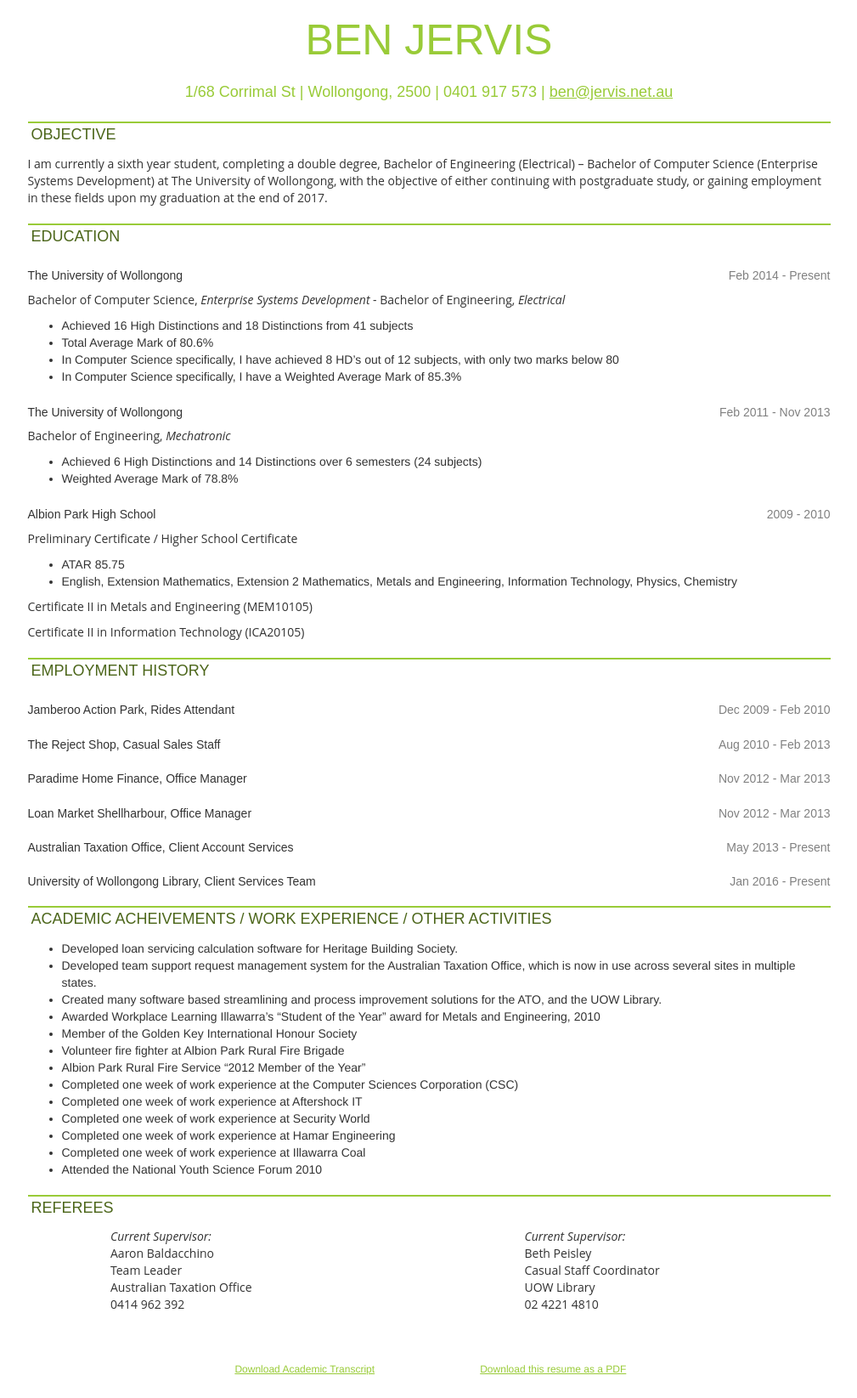
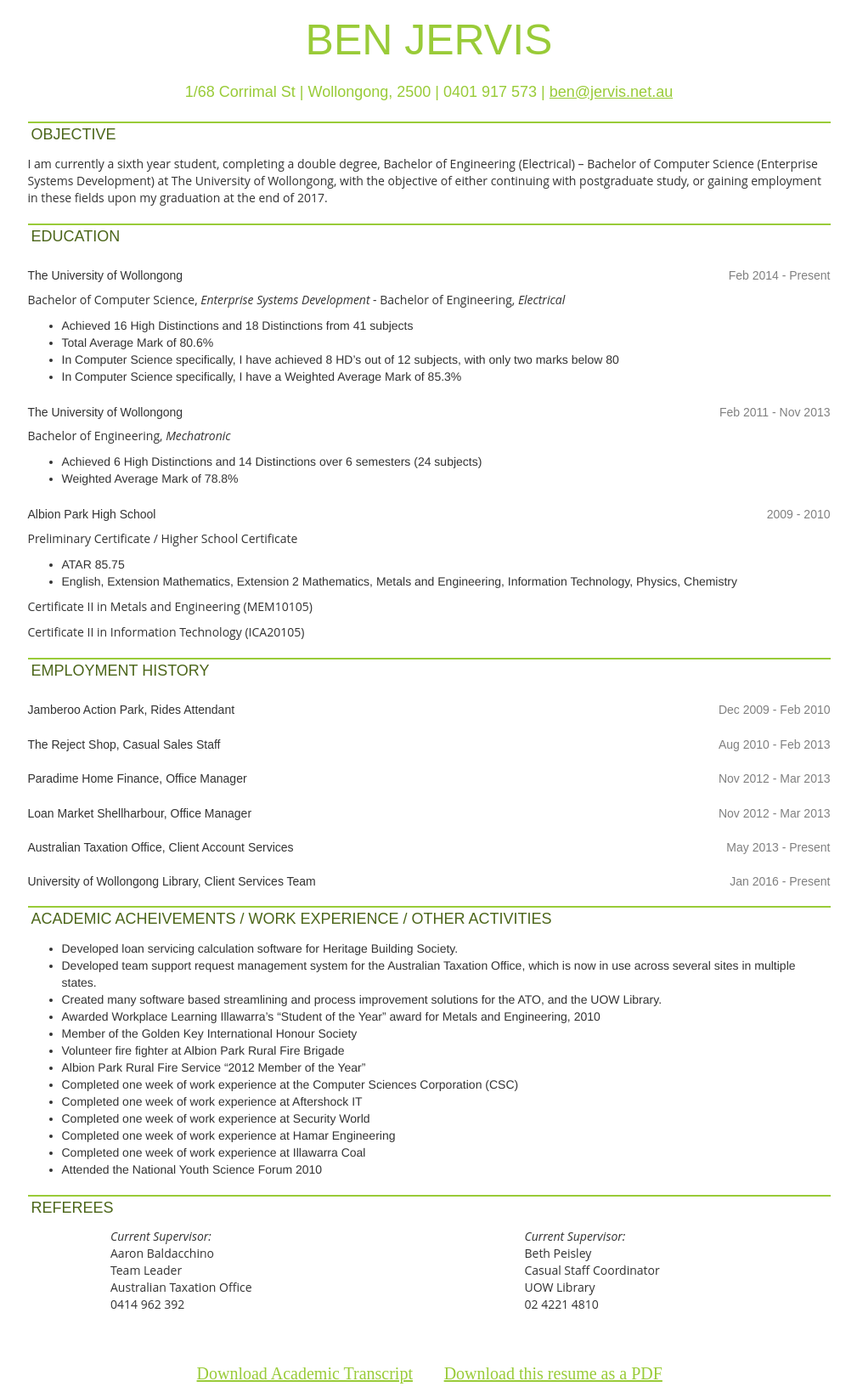
Before and after one commit to ben-jervis-old/benJervis.github.io, a Jekyll site: the page resume.html, which Jekyll copies as it is, in a window 1280 px wide. Shown: the whole page at 85% size, without its empty margins (135-1144 px from the left). Built offline with Jekyll 4.4.1, drawn with Linux system fonts in a browser that asks for light colours.

Commit message:
Update resume.html

```diff
--- a/resume.html
+++ b/resume.html
@@ -22,6 +22,11 @@
         font-family: Montserrat, sans-serif;
         text-decoration: bold;
         padding-top: 5px;
+      }
+      h6 {
+        font-family: Montserrat;
+        font-size: 2rem;
+        text-decoration: italic;
       }
       #contact_details {
         font-family: Raleway, sans-serif;
```
